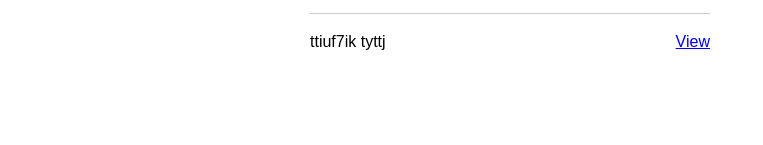
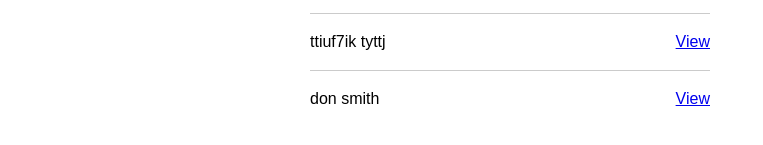
Before and after one commit to boolean-uk/react-address-book, a React (Create React App) app: page / in a window 1280 px wide. Shown: the part 211-356 px from the top of the page, without its empty margins (0-763 px from the left). Built offline with nearby package versions, Linux system fonts and the light colour scheme; data requests are answered from the project's data file.

Commit message:
extension 2

```diff
--- a/db/db.json
+++ b/db/db.json
@@ -30,6 +30,16 @@
       "linkedIn": "1",
       "twitter": "2f",
       "id": 4
+    },
+    {
+      "firstName": "don",
+      "lastName": "smith",
+      "street": "don road",
+      "city": "don city",
+      "email": "don@gmail.com",
+      "linkedIn": "don123",
+      "twitter": "donstweeter",
+      "id": 5
     }
   ]
 }
--- a/src/components/ContactsAdd.js
+++ b/src/components/ContactsAdd.js
@@ -1,5 +1,5 @@
 import { useState } from "react";
-import { useNavigate } from "react-router-dom";
+import { Navigate, useNavigate } from "react-router-dom";
 
 const initalUser = {
   firstName: "",
@@ -13,6 +13,7 @@ const initalUser = {
 
 function ContactsAdd({ contacts, setContacts }) {
   const [newContact, setNewContact] = useState(initalUser);
+  const navigate = useNavigate();
 
   function handleChange(e) {
     const { id, value } = e.target;
@@ -33,6 +34,7 @@ function ContactsAdd({ contacts, setContacts }) {
         console.log(addedContact);
         setContacts([...contacts, addedContact]);
         setNewContact(initalUser);
+        navigate("/");
       });
   }
 
```
